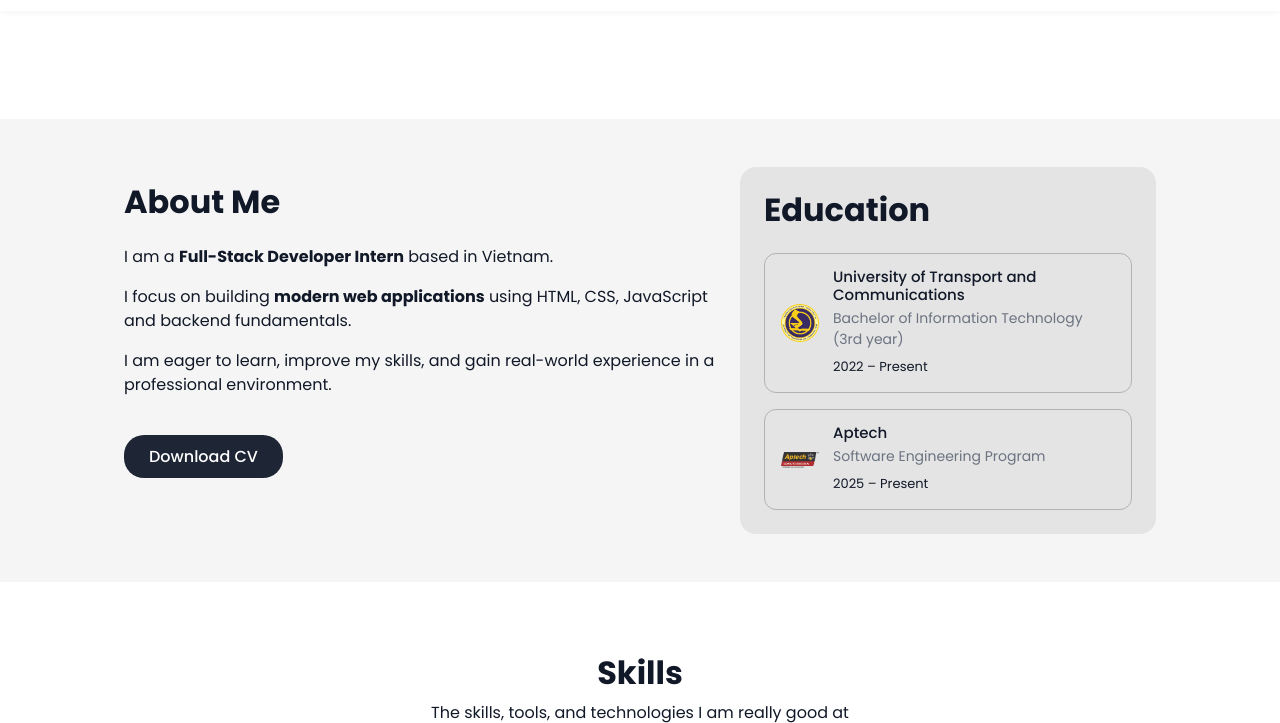
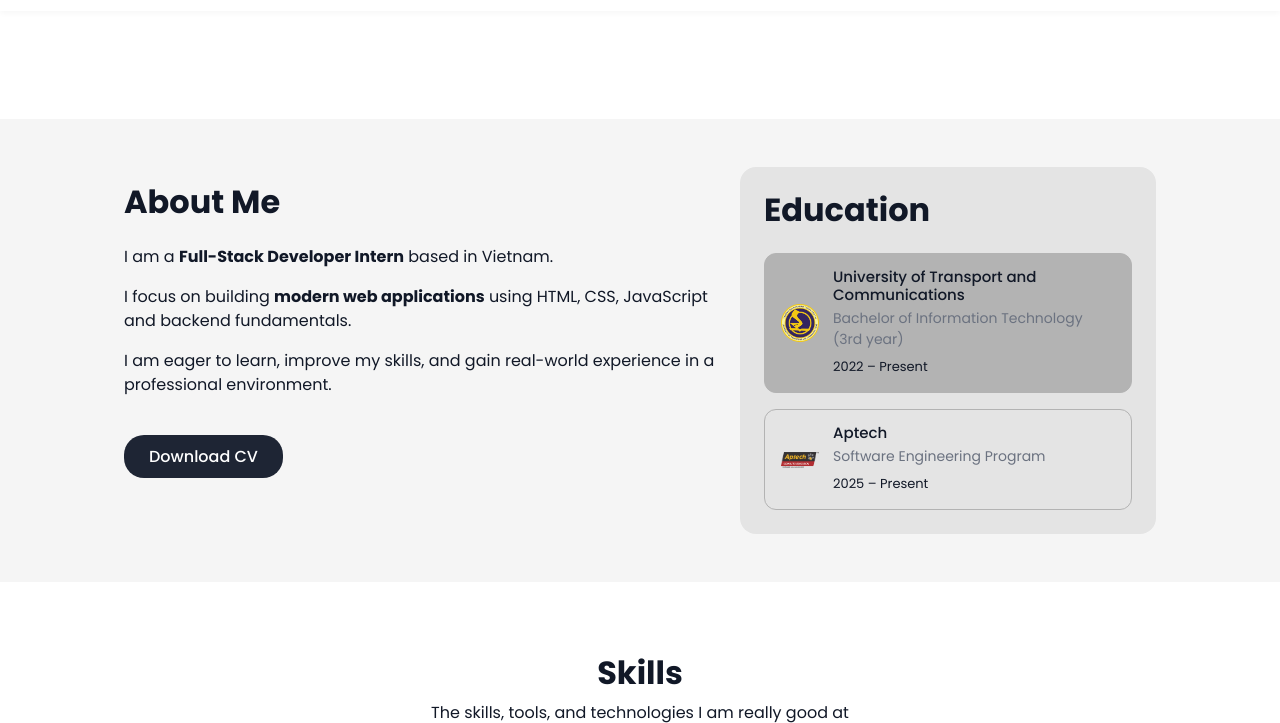
Before and after one commit to Daisme12/portfolio-manh, a plain HTML site: page index.html in a window 1280 px wide. In both pictures the pointer is over the element 948 px from the left and 932 px from the top of the page. Shown: the part 609-1332 px from the top of the page. Drawn offline with nearby package versions, Linux system fonts and the light colour scheme.

Commit message:
update edu

```diff
--- a/index.html
+++ b/index.html
@@ -113,7 +113,7 @@
                     <div class="col-lg-5">
                         <div class="education p-4">
                             <h2 class="fw-bold mb-4">Education</h2>
-
+                            <a href="https://utc.edu.vn/" class="text-decoration-none">
                                 <div class="edu-card mb-3">
                                         <img src="images/utc.png" alt="UTC Logo" class="edu-logo">
                                         <div class="edu-content">
@@ -122,7 +122,9 @@
                                             <span>2022 – Present</span>
                                         </div>
                                 </div>
+                            </a>
 
+                        <a href="https://aptech.vn" class="text-decoration-none">
                                 <div class="edu-card">
                                     <img src="images/aptech.png" alt="Aptech Logo" class="edu-logo">
                                     <div class="edu-content">
@@ -132,6 +134,8 @@
                                     </div>
                                 </div>
                             </div>
+                        </a>
+
                     </div>
                 </div>
             </div>
--- a/style.css
+++ b/style.css
@@ -147,6 +147,9 @@ header{
     padding: 14px 16px;
     border: 1px solid var(--border);
     border-radius: 12px;
+}
+.edu-card:hover{
+    background-color: var(--border);
 }
 
 .edu-logo {
```
Lines whose indentation alone changed are shown as unchanged.
